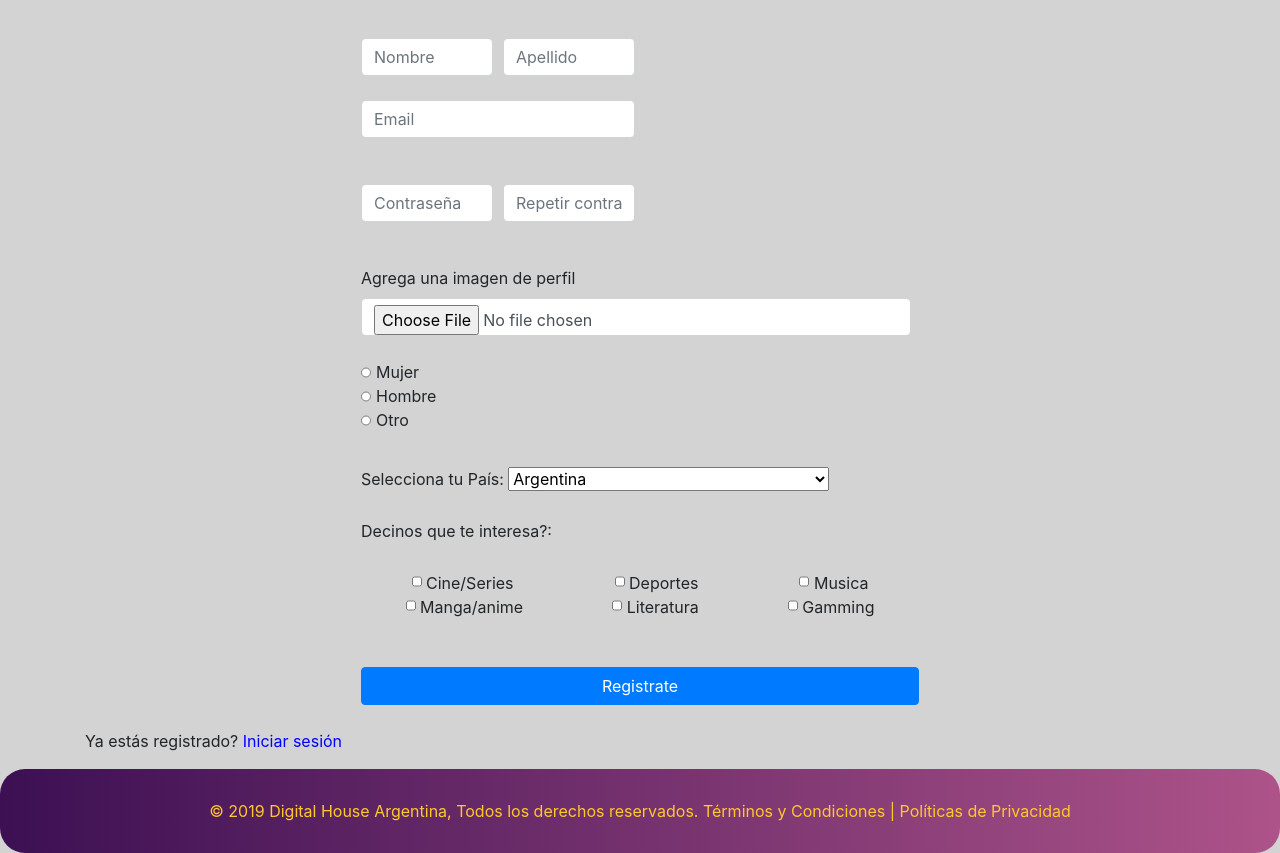
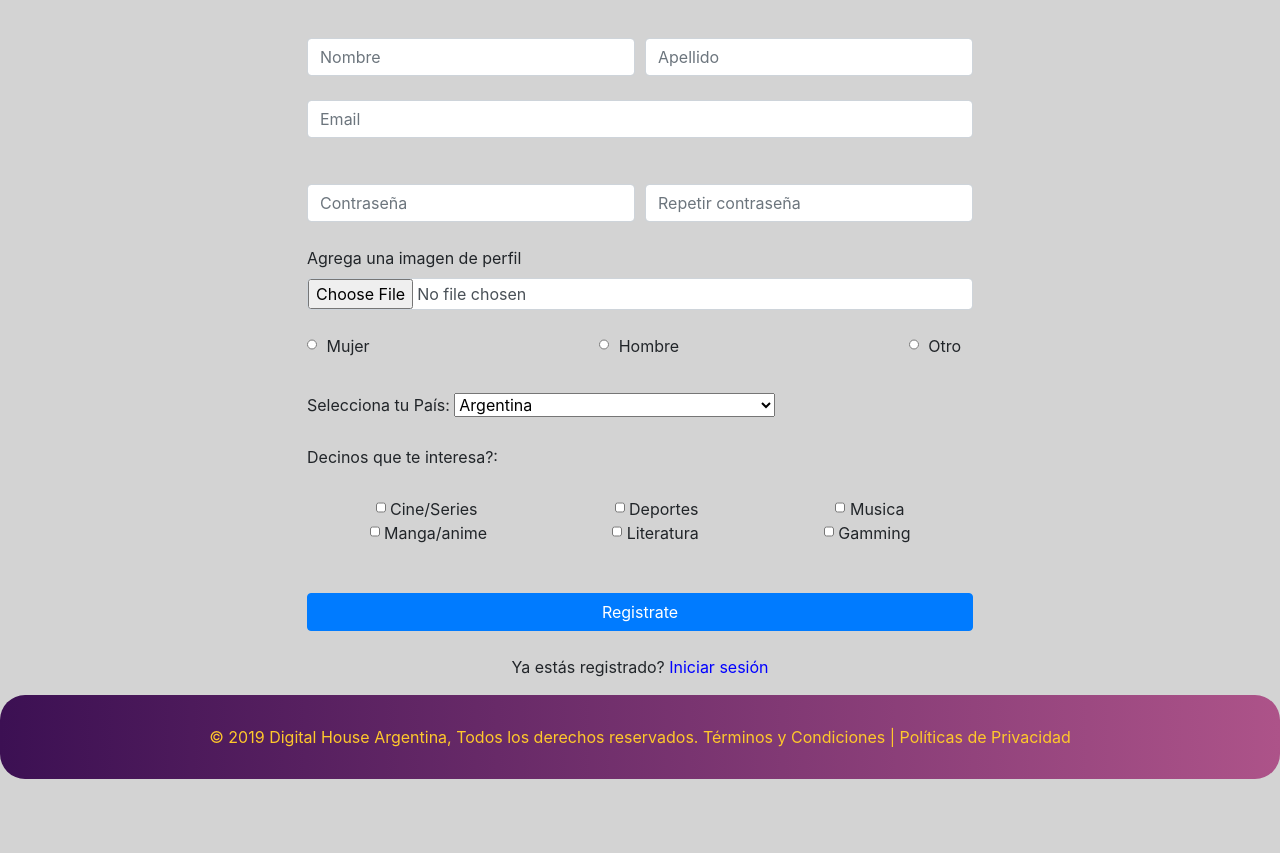
Before and after one commit to belasalina/repo-integrador, a PHP site: page /registro.php in a window 1280 px wide. Shown: the part 194-1047 px from the top of the page. After the commit the page ends 973 px from the top, so only its background shows below. Run offline with PHP 8.4, Linux system fonts and the light colour scheme.

Commit message:
ultimos arreglos

```diff
--- a/css/estilo-login.css
+++ b/css/estilo-login.css
@@ -72,6 +72,12 @@ body{
 #loginPadre{
   display: flex;
   flex-direction: column;
+  margin: 25px 0;
+}
+.campo{
+  display: flex;
+  justify-content: flex-start;
+  flex-direction: column;
 }
 .pregunta-reg{
   text-align: center;
--- a/css/estilo-registro.css
+++ b/css/estilo-registro.css
@@ -13,11 +13,11 @@ body{
   margin: 0 auto;
   overflow: hidden;
 }
-.formulario{
-  display: flex;
-  justify-content: space-around;
+  .formulario{
+    display: flex;
+    justify-content: space-around;
+  }
 
-}
 .boton{
   width: 100%;
 }
@@ -91,12 +91,10 @@ body{
           flex-wrap: wrap;
           justify-content: space-around;
         }
-        .subir{
-          margin-top: 20px;
-        }
+
         #padre{
           display: flex;
-          justify-content: flex-start;
+          justify-content: space-between;
         }
          input{
           border-radius: 30px;
--- a/registro.php
+++ b/registro.php
@@ -19,14 +19,13 @@
       $emailOK = trim($_POST['email']);
 
       if(empty($errores)){
-
         $usuario = armarUsuario();
         guardarUsuario($usuario);
 
-
         $ext= pathinfo($_FILES["avatar"]["name"], PATHINFO_EXTENSION);
         move_uploaded_file($_FILES["avatar"]["tmp_name"], "images/". $_POST["email"]. "." .$ext);
-        header("location:home.php");
+        loguearUsuario($_POST["email"]);
+        header("location: inicio.php");
         exit;
     }
   }
@@ -69,13 +68,13 @@
     <div class="container">
     <section class="formulario">
 
-    <form class="formu" action="registro.php" method="post" enctype="multipart/form-data">
+    <form class="formu" action="registro.php" method="post" enctype="multipart/form-data" style="width: 60%">
       <div class="form-row align-items-center">
 
         <!-- nombre -->
 
-        <div class="col-sm-3 md-1">
-          <label for="name" class="mb-4 mr-sm-4"></label>
+        <div class="col-sm-6 col-md-6 col-xl-6">
+          <label for="name" class="mb-4 mr-sm-6"></label>
           <?php if(isset($errores["name"])): ?>
             <input type="text" class="form-control" id="name" name="name" placeholder="<?= $errores["name"]?>" value=""style="border: 2px solid red;">
           <?php else: ?>
@@ -84,10 +83,10 @@
         </div>
 
         <!-- Apellido -->
-        <div class="col-sm-3 md-1">
+        <div class="col-sm-6 col-md-6 col-xl-6">
           <label for="lastname" class="mb-4 mr-sm-4"></label>
           <?php if(isset($errores["lastname"])): ?>
-            <input type="text" class="form-control" id="lastname" name="lastname" placeholder="<?= $errores["lastname"]?>" value=""style="border: 2px solid red;">
+            <input type="text" class="form-control" id="lastname" name="lastname" placeholder="<?= $errores["lastname"]?>" value="" style="border: 2px solid red;">
           <?php else: ?>
             <input type="text" class="form-control" id="lastname" name="lastname" placeholder="Apellido" value="<?= $lastnameOK ?>">
           <?php endif; ?>
@@ -96,10 +95,10 @@
 
         <!--email -->
       <div class="form-row">
-        <div class="form-group col-md-6">
+        <div class="form-group col-md-12 col-xl-12">
           <label for="email"></label>
           <?php if(isset($errores["email"])): ?>
-            <input type="text" class="form-control" id="inputEmail4" name="email" placeholder="<?= $errores["email"]?>"value=""style="border: 2px solid red;">
+            <input type="text" class="form-control" id="inputEmail4" name="email" placeholder="<?= $errores["email"]?>" value="" style="border: 2px solid red;">
           <?php else: ?>
             <input type="text" class="form-control" id="inputEmail4" name="email" placeholder="Email" value="<?= $emailOK ?>">
           <?php endif; ?>
@@ -108,7 +107,7 @@
 
         <!-- contraseña -->
       <div class="form-row align-items-center">
-        <div class="col-sm-3 md-1">
+        <div class="col-sm-6 col-md-6 col-xl-6">
           <label for="pass" class="mb-4 mr-sm-4"></label>
           <?php if(isset($errores["pass"])): ?>
             <input type="password" class="form-control" id="pass" name="pass" placeholder="<?= $errores["pass"]?>"value=""style="border: 2px solid red;">
@@ -118,7 +117,7 @@
         </div>
 
           <!-- repetir contraseña -->
-        <div class="col-sm-3 md-1">
+        <div class="col-sm-6 col-md-6 col-xl-6">
           <label for="inputPassword4" class="mb-4 mr-sm-4"></label>
           <?php if(isset($errores["pass2"])): ?>
             <input type="password" class="form-control" id="pass2" name="pass2" placeholder="<?= $errores["pass"]?>"value=""style="border: 2px solid red;">
@@ -129,15 +128,18 @@
       </div><br>
 
         <!-- avatar -->
-        <div class="subir">
+        <div class="form-row">
+          <div class="col-sm-12 col-md-12 col-xl-12">
             <label for="avatar">Agrega una imagen de perfil</label>
-          <input type="file" name="avatar" class="form-control" style="width: 550px">
+            <input type="file" name="avatar" class="form-control" style="padding-top: 0px; padding-left: 0px; padding-bottom: 0px; height: 32px;">
+          </div>
         </div>
 
 
         <!-- género -->
         <br>
         <div class="form-check form-check-inline" id="padre">
+          <div class="" style="text-align: center">
             <?php if(isset($_POST["gender"]) && $_POST["gender"] == "mujer"): ?>
               <input class="form-check-input" name="gender" type="radio" id="gridCheck" value="mujer" checked>
             <?php else: ?>
@@ -147,7 +149,7 @@
               Mujer
             </label>
           </div>
-        <div class="form-check form-check-inline" id="padre">
+          <div class="">
             <?php if(isset($_POST["gender"]) && $_POST["gender"] == "hombre"): ?>
               <input class="form-check-input" name="gender" type="radio" id="gridCheck" value="hombre" checked>
             <?php else: ?>
@@ -155,10 +157,9 @@
             <?php endif; ?>
             <label class="form-check-label" for="gridCheck">
               Hombre
-
             </label>
           </div>
-        <div class="form-check form-check-inline" id="padre">
+          <div class="">
             <?php if(isset($_POST["gender"]) && $_POST["gender"] == "otro"): ?>
               <input class="form-check-input" name="gender" type="radio" id="gridCheck" value="otro" checked>
             <?php else: ?>
@@ -167,6 +168,7 @@
             <label class="form-check-label" for="gridCheck">
               Otro
             </label>
+          </div>
         </div>
         <?php if(isset($errores["gender"])): ?>
                 <span class="small text-danger"><?= $errores["gender"] ?></span>
@@ -493,7 +495,7 @@
         </form>
         </section>
         <br>
-        <p>Ya estás registrado? <a href="login.php" style="color: blue">Iniciar sesión</a></p>
+        <p style="text-align: center">Ya estás registrado? <a href="login.php" style="color: blue">Iniciar sesión</a></p>
     </div>
 
       <!-- footer -->
--- a/validaciones.php
+++ b/validaciones.php
@@ -16,23 +16,23 @@ function validarRegistro($datos){
   // Errores de Nombre
 
     if(strlen($datoFinal["name"]) == 0){
-      $errores["name"] = "Complete el campo nombre.";
+      $errores["name"] = "Por favor complete el campo nombre.";
     } elseif(ctype_alpha($datoFinal["name"]) == false){
-      $errores["name"] = "Nombre debe contener sólo letras";
+      $errores["name"] = "El nombre debe contener sólo letras";
     }
 
   // Errores Apellido
 
     if(strlen($datoFinal["lastname"]) == 0){
-      $errores["lastname"] = "Complete el campo Apellido.";
+      $errores["lastname"] = "Por favor complete el campo Apellido.";
     } elseif (ctype_alpha($datoFinal["lastname"]) == false){
-      $errores["lastname"] = "Apellido debe contener sólo letras";
+      $errores["lastname"] = "El apellido debe contener sólo letras";
     }
 
   // Errores mail
 
     if (strlen($datoFinal["email"]) == 0){
-      $errores["email"] = "Complete el campo Email.";
+      $errores["email"] = "Por favor complete el campo Email.";
     } elseif (!filter_var($datoFinal["email"], FILTER_VALIDATE_EMAIL)) {
       $errores["email"] = "Ingrese un formato de email válido.";
     }
@@ -40,19 +40,19 @@ function validarRegistro($datos){
   // Errores contraseña //
 
     if(strlen($datoFinal["pass"]) == 0){
-      $errores["pass"] = "Contraseña no puede estar vacío.";
+      $errores["pass"] = "El campo contraseña no puede estar vacío.";
     } elseif (strlen($datoFinal["pass"]) < 8) {
       $errores["pass"] = "La Contraseña debe tener al menos 8 caracteres";
     } elseif (!preg_match('`[a-z]`',$datoFinal["pass"])) {    //valida que contenga al menos una minuscula//
-      $errores["pass"] = "Contraseña debe contener al menos una minuscula";
+      $errores["pass"] = "La Contraseña debe contener al menos una minuscula";
     } elseif (!preg_match('`[A-Z]`',$datoFinal["pass"])){     //valida que contenga al menos una mayuscula//
-      $errores["pass"] = "Contraseña debe contener al menos una mayuscula";
+      $errores["pass"] = "La Contraseña debe contener al menos una mayuscula";
     }
 
     // repetir contraseña //
 
      if(strlen($datoFinal["pass2"]) == 0){
-      $errores["pass2"] = "Repita su contraseña.";
+      $errores["pass2"] = "Por favor repita su contraseña.";
     } elseif($datoFinal["pass"] !== $datoFinal["pass2"]){
       $errores["pass"] = "Las contraseñas no coinciden.";
     }
@@ -66,7 +66,7 @@ function validarRegistro($datos){
       // intereses
 
       if(!isset($datos["interes"])){
-        $errores["interes"] = "Por favor elija al menos un interes";
+        $errores["interes"] = "Decinos al menos un interes";
       }
 
 return $errores;
@@ -114,7 +114,6 @@ function guardarUsuario($usuario){
   } else {
     $json = file_get_contents("db.json");
   }
-
   $array = json_decode($json, true);
   $array["usuarios"][] = $usuario;  // se agrega usuario al array
   $array = json_encode($array, JSON_PRETTY_PRINT);
@@ -127,7 +126,7 @@ function buscarUsuarioPorMail($email){
   $json = file_get_contents("db.json");
   $array = json_decode($json, true);
 
-  foreach ($array["usuarios"] as $usuario) {
+  foreach($array["usuarios"] as $usuario){
     if($usuario["email"] == $email){
       return $usuario;
     }
```
Also changed, not shown: db.json (+2 -18 lines), login.php (+9 -7 lines), images/carlinrod168@gmail.com.jpg, images/lisl@gmail.com.jpg (renamed from images/fondo.jpg). Lines whose indentation alone changed are shown as unchanged.
